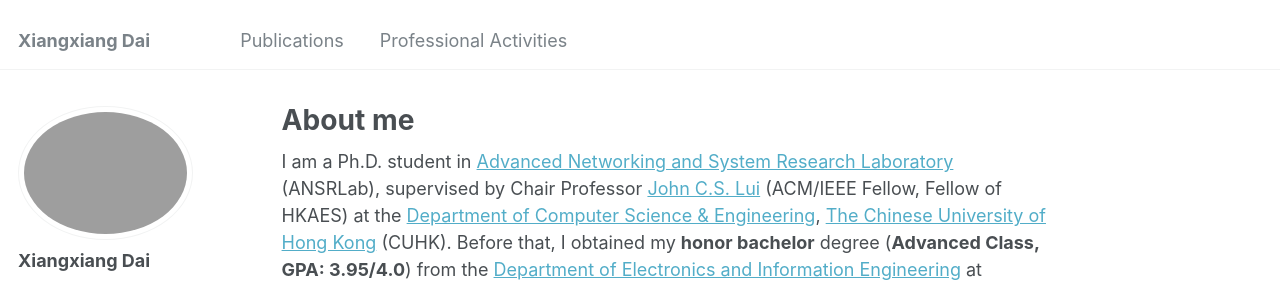
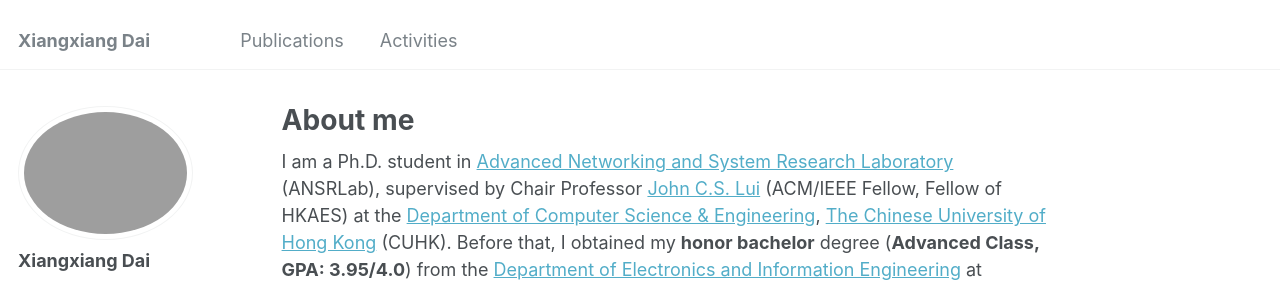
Before and after one commit to Dai-Xiang/daixiangxiang.github.io, a Jekyll site: the page built from _pages/about.md, in a window 1280 px wide. Shown: the top 282 px of the page. Built offline with Jekyll 4.4.1, drawn with Linux system fonts in a browser that asks for light colours; some web fonts are replaced.

Commit message:
Update navigation.yml

```diff
--- a/_data/navigation.yml
+++ b/_data/navigation.yml
@@ -8,7 +8,7 @@ main:
    - title: "Publications"
      url: /publications/
 
-   - title: "Professional Activities"
+   - title: "Activities"
      url: /activities/
 
 #   - title: "Teaching"
```
